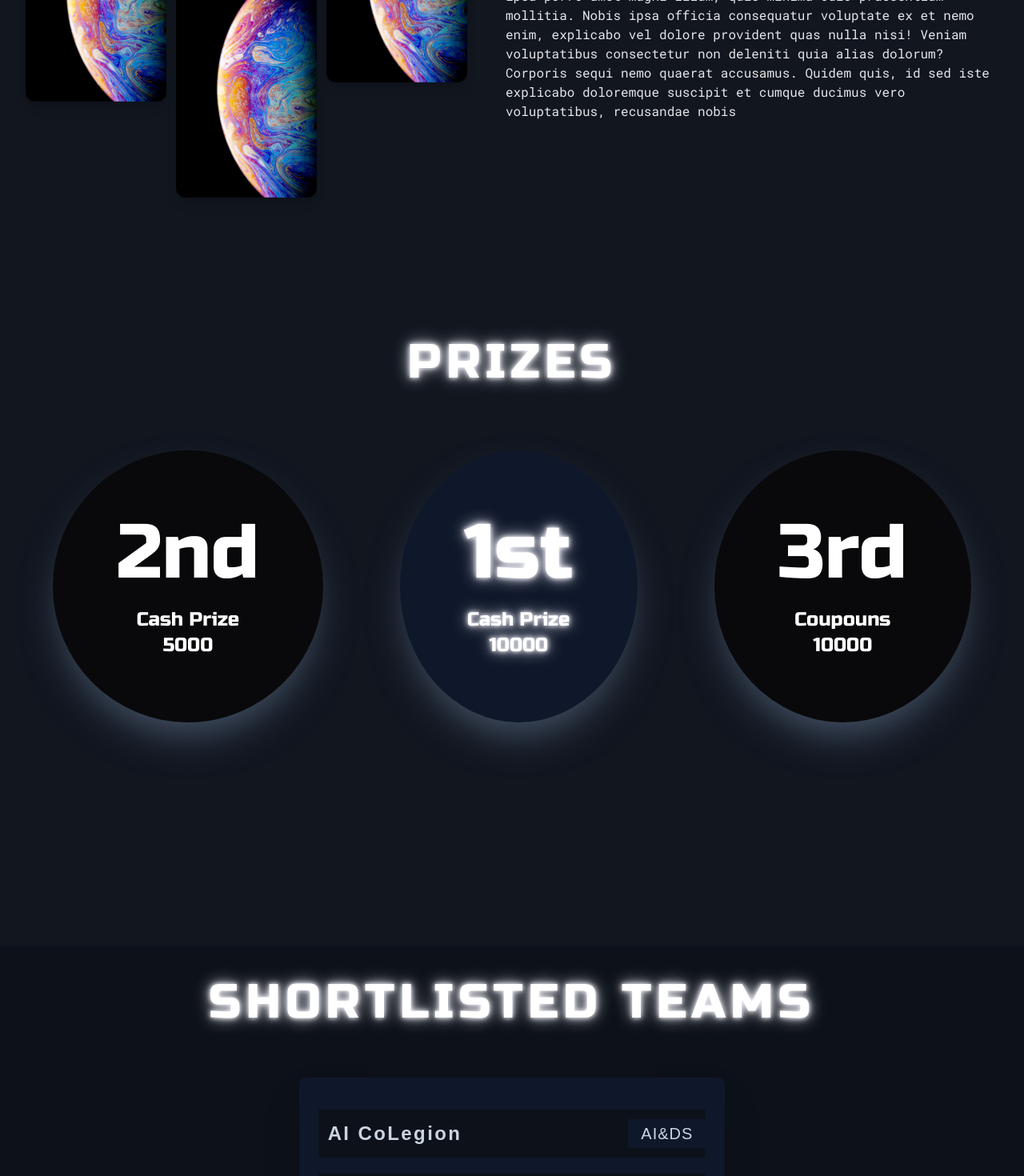
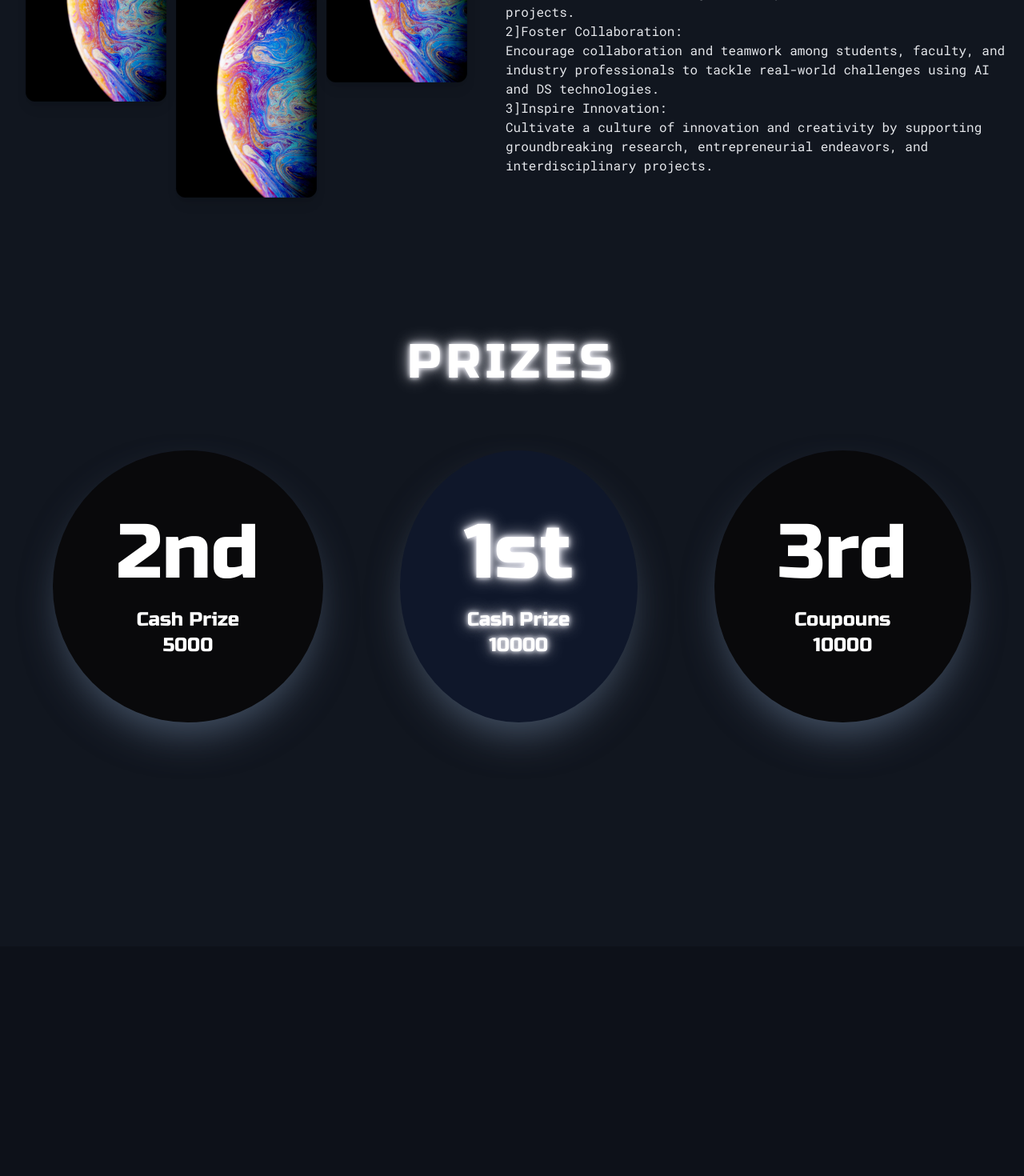
Before and after one commit to CodeMaverick07/Hack-ai-thon, a React (Create React App) app: page / in a window 1280 px wide. Shown: the part 1180-2650 px from the top of the page at 80% size. Built offline with nearby package versions, Linux system fonts and the light colour scheme; a web font is replaced by a local one.

Commit message:
Update Sponsors and Shortlist components

```diff
--- a/src/components/About.jsx
+++ b/src/components/About.jsx
@@ -17,7 +17,7 @@ const About = () => {
                       <img
                         src="/about_photo/photo1.webp"
                         alt=""
-                        className="aspect-[2/3] w-full rounded-xl bg-gray-900/5 object-cover shadow-lg"
+                        className="aspect-[2/3] max-md:hidden w-full rounded-xl bg-gray-900/5 object-cover shadow-lg"
                       />
                       <div className="pointer-events-none absolute inset-0 rounded-xl ring-1 ring-inset ring-gray-900/10" />
                     </div>
@@ -68,25 +68,32 @@ const About = () => {
             About
           </h1>
           <p className="pt-10 max-md:pt-0">
-            Lorem ipsum dolor sit amet consectetur adipisicing elit. Amet magni
-            quo repudiandae similique quisquam cum fugit, officiis accusamus
-            voluptatibus dolor cupiditate repellat quidem, cumque in reiciendis
-            deserunt, maiores nesciunt? Amet ratione delectus beatae ut. Atque
-            vero, odit illo dolorem minus voluptate voluptatem, necessitatibus
-            qui possimus, id quas. Officiis cumque in officia temporibus, eius
-            natus vel vero expedita doloribus quos voluptatum esse veritatis.
-            Suscipit pariatur quisquam eius voluptatibus? Neque ratione quasi
-            odit iste quisquam exercitationem, autem numquam vero minima.
-            Doloremque, dolore. Deserunt labore, architecto totam saepe eius
-            minus itaque, inventore pariatur deleniti fuga rerum, ad cupiditate
-            blanditiis quas laborum dicta voluptate eos sunt alias. Aspernatur
-            culpa officia quod itaque temporibus adipisci magnam asperiores
-            sequi ipsa porro amet magni illum, quis minima odio praesentium
-            mollitia. Nobis ipsa officia consequatur voluptate ex et nemo enim,
-            explicabo vel dolore provident quas nulla nisi! Veniam voluptatibus
-            consectetur non deleniti quia alias dolorum? Corporis sequi nemo
-            quaerat accusamus. Quidem quis, id sed iste explicabo doloremque
-            suscipit et cumque ducimus vero voluptatibus, recusandae nobis
+            Welcome to AI-Collegion, the premier council representing the
+            vibrant community of students from the Department of Artificial
+            Intelligence and Data Science at VESIT. Our council is dedicated to
+            fostering innovation, collaboration, and excellence within our
+            department and beyond.
+            <br />
+            <p className="glow text-xl pt-4">Our Mission</p>
+            <br />
+            At AI-Collegion, our mission is to create a dynamic platform where
+            students passionate about artificial intelligence and data science
+            can come together to learn, grow, and make a meaningful impact.
+            <br />
+            <p className=" text-md">1]Promote Learning:</p>
+            Provide opportunities for students to expand their knowledge and
+            skills in AI and DS through workshops, seminars, and hands-on
+            projects.
+            <br />
+            <p className="text-md">2]Foster Collaboration:</p>
+            Encourage collaboration and teamwork among students, faculty, and
+            industry professionals to tackle real-world challenges using AI and
+            DS technologies.
+            <br />
+            <p className="text-md"> 3]Inspire Innovation:</p>
+            Cultivate a culture of innovation and creativity by supporting
+            groundbreaking research, entrepreneurial endeavors, and
+            interdisciplinary projects.
           </p>
         </div>
       </main>
--- a/src/components/Shorlist.jsx
+++ b/src/components/Shorlist.jsx
@@ -20,21 +20,29 @@ const Teams = [
     branch: "AURO",
   },
 ];
+const show = false;
 
 function ShortList() {
   return (
     <div
-      className="flex justify-center flex-col pb-20 bg-[#0D1119]"
+      className="flex justify-center flex-col pb-20 bg-[#0D1119] h-screen"
       id="shortlist"
     >
-      <h1 className="text-white text-3xl sm:text-6xl text-center font-ai pt-10 tracking-widest glow">
-        SHORTLISTED TEAMS
-      </h1>
+      {" "}
+      {show ? (
+        <div>
+          <h1 className="text-white text-3xl sm:text-6xl text-center font-ai pt-10 tracking-widest glow">
+            SHORTLISTED TEAMS
+          </h1>
+        </div>
+      ) : (
+        <div></div>
+      )}
       <div class=" p-4 bg-slate-900 rounded-lg shadow-2xl  sm:p-6 self-center mt-16">
-        <ul class="my-4 space-y-5">
-          {Teams.map((i, o) => {
+        {show ? (
+          Teams.map((i) => {
             return (
-              <li>
+              <li className="list-none m-1">
                 <div class="flex items-center p-3 pr-0  text-base font-bold text-slate-800  bg-[#0D1119] hover:shadow-2xl hover:shadow-slate-500 group  gap-24 lg:gap-52">
                   <div class="flex-1 whitespace-nowrap text-xl md:text-2xl font-nav font-semibold text-slate-300 tracking-widest">
                     {i.name}
@@ -45,8 +53,12 @@ function ShortList() {
                 </div>
               </li>
             );
-          })}
-        </ul>
+          })
+        ) : (
+          <div className="glow text-white text-5xl max-md:text-3xl">
+            Shortlisted teams will be disclosed soon...
+          </div>
+        )}
       </div>
     </div>
   );
--- a/src/components/Sponsors.jsx
+++ b/src/components/Sponsors.jsx
@@ -19,9 +19,9 @@ function Sponsors() {
               SPONSORS
             </h2>
             <p className="mx-auto mt-6 max-w-xl text-lg leading-8 text-gray-300">
-              Aliquip reprehenderit incididunt amet quis fugiat ut velit. Sit
-              occaecat labore proident cillum in nisi adipisicing officia
-              excepteur tempor deserunt.
+              Thank you to our generous sponsors for their invaluable support in
+              making <span className=" text-white font-bold">HACK-AI-THON</span>{" "}
+              a success!
             </p>
             <div className="mx-auto mt-20 grid max-w-lg grid-cols-4 items-center gap-x-8 gap-y-12 sm:max-w-xl sm:grid-cols-6 sm:gap-x-10 sm:gap-y-14 lg:max-w-4xl lg:grid-cols-5">
               <div className="col-span-2 max-h-12 w-full object-contain lg:col-span-1 flex justify-center items-center gap-1">
--- a/src/components/TimeLine.jsx
+++ b/src/components/TimeLine.jsx
@@ -18,6 +18,18 @@ function TimeLine() {
         "Sunt perspiciatis incidunt. Non necessitatibus aliquid. Consequatur ut officiis earum eum quia facilis. Hic deleniti dolorem quia et.",
       date: "11th feb",
     },
+    {
+      name: "Results",
+      description:
+        "Sunt perspiciatis incidunt. Non necessitatibus aliquid. Consequatur ut officiis earum eum quia facilis. Hic deleniti dolorem quia et.",
+      date: "11th feb",
+    },
+    {
+      name: "Results",
+      description:
+        "Sunt perspiciatis incidunt. Non necessitatibus aliquid. Consequatur ut officiis earum eum quia facilis. Hic deleniti dolorem quia et.",
+      date: "11th feb",
+    },
   ];
   return (
     <>
@@ -25,7 +37,7 @@ function TimeLine() {
         <h1 className="text-white text-6xl text-center font-ai pt-10 tracking-widest glow">
           SCHEDULE
         </h1>
-        <div class="max-w-7xl mx-auto w-full h-screen grid grid-cols-9 px-2 pb-20 pt-20">
+        <div class="max-w-7xl mx-auto w-full grid grid-cols-9 px-2 pb-20 pt-20">
           <div class="col-span-4 w-full h-fit">
             <div class="w-full h-full bg-transparent shadow-2xl shadow-slate-800 rounded-md p-2 py-5 md:pl-4">
               <h1 class="text-white text-3xl  py-2 font-nav font-semibold tracking-widest">
@@ -57,7 +69,7 @@ function TimeLine() {
                 {timeline[1].name}
               </h1>
               <p class="text-[#C0C0C0] sm:text-sm text-xs font-robo">
-                {timeline[0].description}
+                {timeline[1].description}
               </p>
             </div>
           </div>
@@ -68,7 +80,7 @@ function TimeLine() {
                 {timeline[2].name}
               </h1>
               <p class="text-[#C0C0C0] sm:text-sm text-xs font-robo">
-                {timeline[0].description}
+                {timeline[2].description}
               </p>
             </div>
           </div>
@@ -78,6 +90,46 @@ function TimeLine() {
               3
             </div>
           </div>
+          <div class="col-span-4 w-full h-full"></div>
+          <div class="col-span-4 w-full h-full ">
+            <div class="w-full h-full  rounded-md p-2 md:pl-4"></div>
+          </div>
+
+          <div class="relative col-span-1 w-full h-full flex justify-center items-center">
+            <div class="h-full w-1 bg-slate-800 shadow-xl shadow-gray-600"></div>
+            <div class="absolute w-6 h-6 rounded-full bg-slate-800 z-10 text-white text-center shadow-lg shadow-slate-800 font-ai">
+              4
+            </div>
+          </div>
+          <div class="col-span-4 w-full h-full ">
+            <div class="w-full h-full bg-transparent shadow-2xl shadow-slate-800 rounded-md p-2 md:pl-4">
+              <h1 class="text-white text-3xl py-2 font-nav font-semibold tracking-widest">
+                {timeline[3].name}
+              </h1>
+              <p class="text-[#C0C0C0] sm:text-sm text-xs font-robo">
+                {timeline[3].description}
+              </p>
+            </div>
+          </div>
+          <div class="col-span-4 w-full h-full"></div>
+          <div class="col-span-4 w-full h-full"></div>
+          <div class="col-span-4 w-full h-full ">
+            <div class="w-full h-full bg-transparent shadow-2xl shadow-slate-800 rounded-md p-2 md:pl-4">
+              <h1 class="text-white text-3xl  py-2 font-nav font-semibold tracking-widest">
+                {timeline[4].name}
+              </h1>
+              <p class="text-[#C0C0C0] sm:text-sm text-xs font-robo">
+                {timeline[4].description}
+              </p>
+            </div>
+          </div>
+          <div class="relative col-span-1 w-full h-full flex justify-center items-center">
+            <div class="h-full w-1 bg-slate-800 shadow-xl shadow-gray-600"></div>
+            <div class="absolute w-6 h-6 rounded-full bg-slate-800 z-10 text-white text-center shadow-lg shadow-slate-800 font-ai">
+              5
+            </div>
+          </div>
+
           <div class="col-span-4 w-full h-full"></div>
         </div>
       </div>
```
